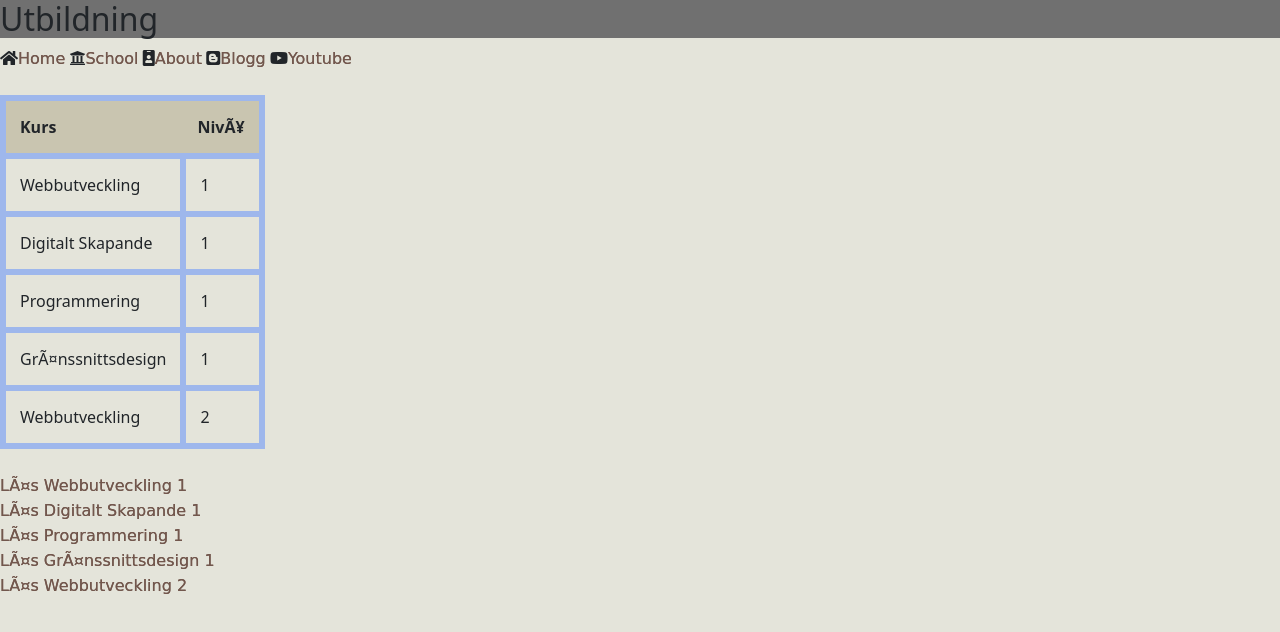
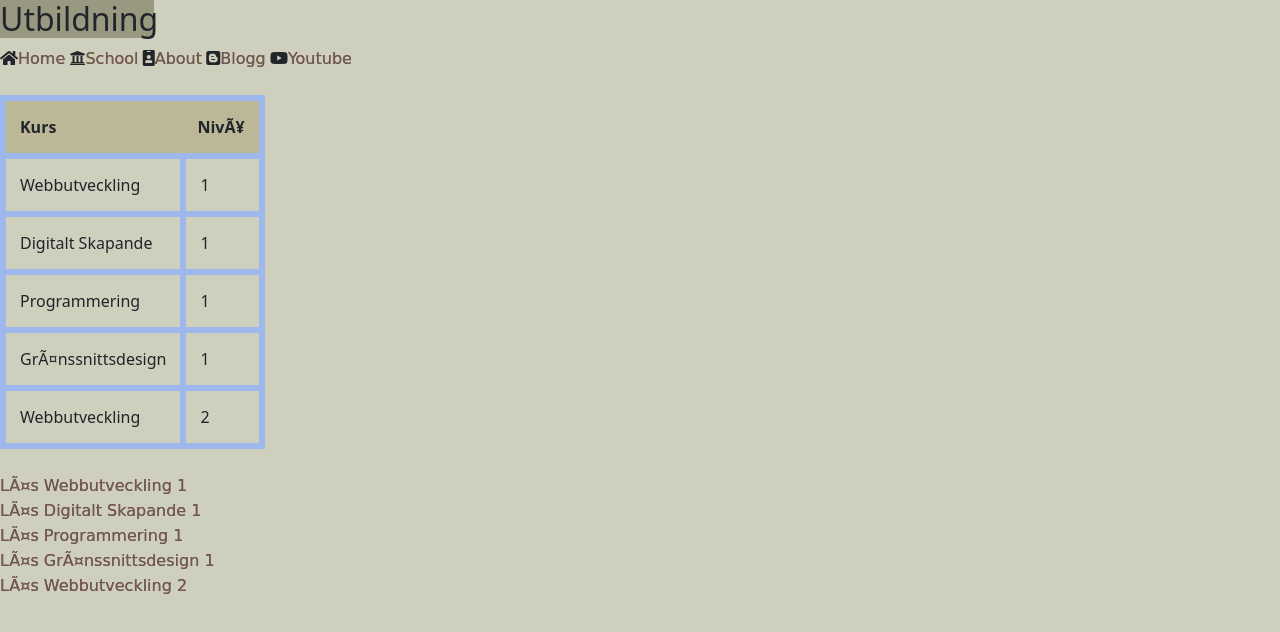
Before and after one commit to Said-Osman/Inl-mningsuppgift, a plain HTML site: page course.html in a window 1280 px wide. Drawn offline with nearby package versions, Linux system fonts and the light colour scheme; a web font is replaced by a local one.

Commit message:
Update course.css

```diff
--- a/course.css
+++ b/course.css
@@ -1,12 +1,12 @@
 body {
-    background-color: rgb(228, 228, 218);
+    background-color: rgb(207, 207, 189);
     margin: 0;
     padding: 0;
 }
 
 .navigationWrapper {
-width: 100%;
-background-color: rgb(112, 112, 112);
+width: 12%;
+background-color: rgb(153, 153, 130);
 padding: 0%;
 
 }
@@ -36,6 +36,6 @@ table, th, td {
 }
 
 th {
-   background-color: rgb(201, 197, 176);
+   background-color: rgb(187, 183, 151);
    border: 10px;
 }
```
